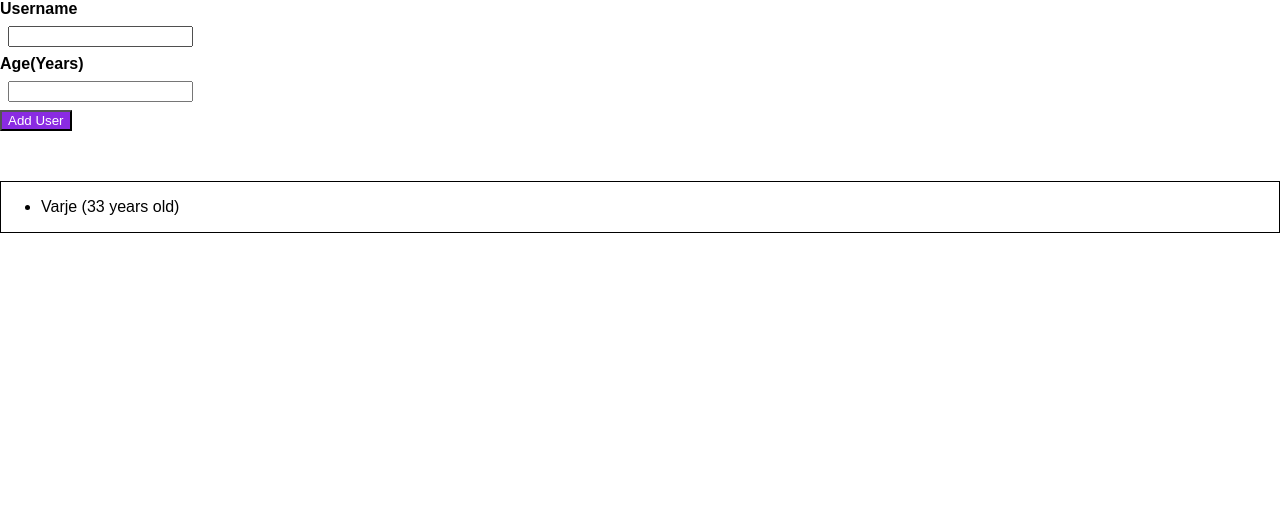
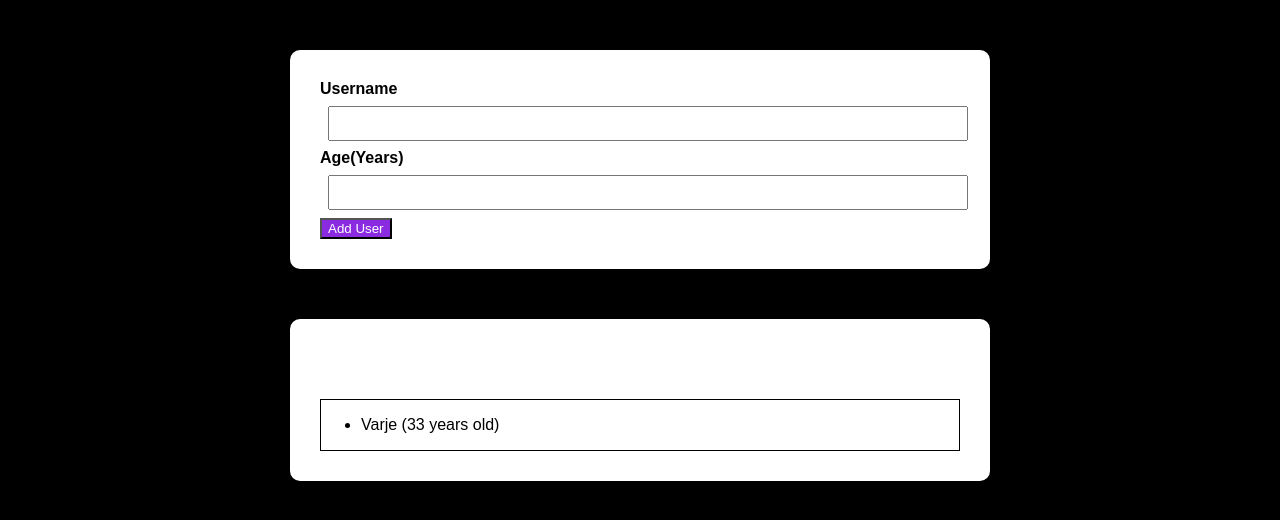
Before and after one commit to varje/01-starting-project-21, a React (Create React App) app: page / in a window 1280 px wide. Shown: the top 520 px of the page. Built offline with nearby package versions, Linux system fonts and the light colour scheme.

Commit message:
add Card module; tweak css

```diff
--- a/src/App.js
+++ b/src/App.js
@@ -1,12 +1,17 @@
 import React from 'react';
 import AddUser from './components/AddUser/AddUser';
 import UsersList from './components/UsersList/UsersList';
+import Card from './components/Card/Card';
 
 function App() {
   return (
     <div>
-      <AddUser />
-      <UsersList />
+      <Card>
+        <AddUser />
+      </Card>
+      <Card>
+        <UsersList />
+      </Card>
     </div>
   );
 }
--- a/src/components/AddUser/AddUser.js
+++ b/src/components/AddUser/AddUser.js
@@ -4,9 +4,9 @@ function AddUser() {
   return (
     <div className={classes.addUser}>
       <form>
-        <label for="username">Username</label>
+        <label htmlFor="username">Username</label>
         <input id="username" type="text" />
-        <label for="age">Age(Years)</label>
+        <label htmlFor="age">Age(Years)</label>
         <input id="age" type="number" />
         <button>Add User</button>
       </form>
--- a/src/components/AddUser/AddUser.module.css
+++ b/src/components/AddUser/AddUser.module.css
@@ -5,6 +5,8 @@
 
 .addUser input {
   margin: 0.5rem;
+  width: 100%;
+  padding: 0.5rem;
 }
 
 .addUser button {
--- a/src/components/Card.js
+++ /dev/null
@@ -1,4 +0,0 @@
-function Card() {
-}
-
-export default Card;
--- /dev/null
+++ b/src/components/Card/Card.js
@@ -0,0 +1,7 @@
+import classes from './Card.module.css';
+
+function Card({ children }) {
+  return <div className={classes.card}>{children}</div>;
+}
+
+export default Card;
--- /dev/null
+++ b/src/components/Card/Card.module.css
@@ -0,0 +1,9 @@
+.card {
+  display: block;
+  margin: auto;
+  margin-top: 50px;
+  border-radius: 10px;
+  max-width: 700px;
+  background-color: white;
+  padding: 30px;
+}
--- a/src/index.css
+++ b/src/index.css
@@ -8,4 +8,5 @@ html {
 
 body {
   margin: 0;
+  background-color: black;
 }
```
